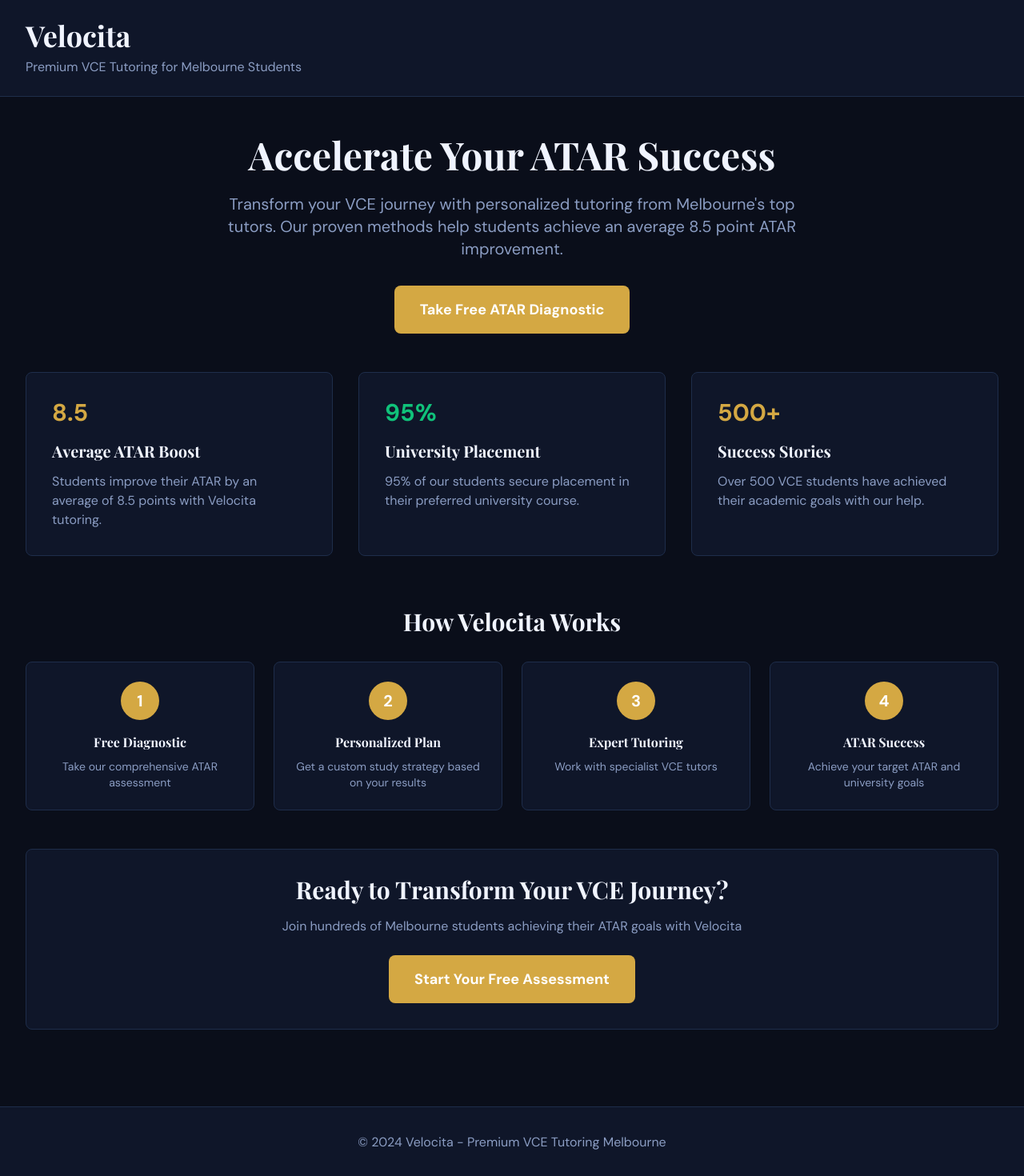
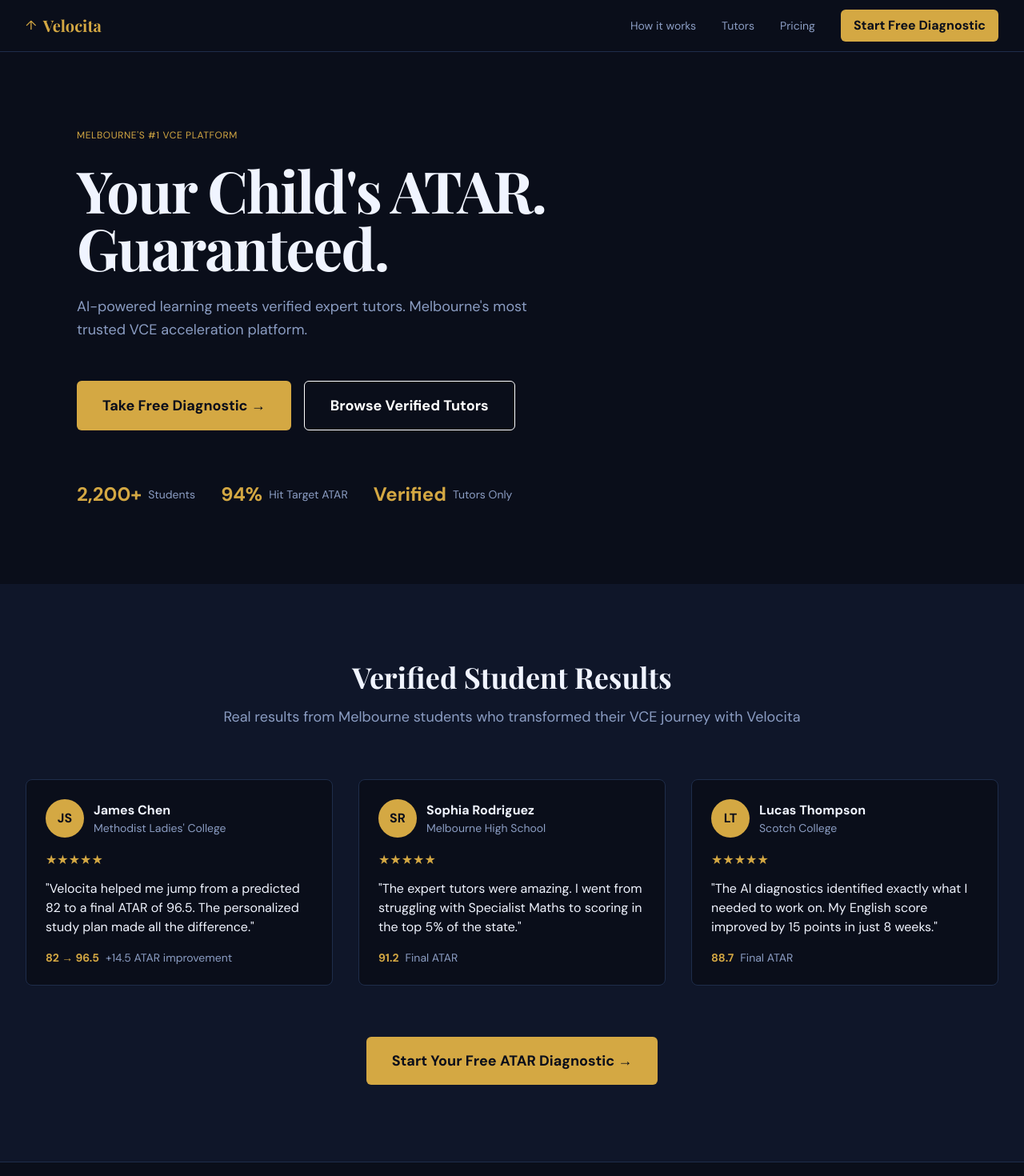
Before and after one commit to impexco101-prog/velocita, a Next.js app: page / in a window 1280 px wide. Shown: the top 1470 px of the page at 80% size. Built offline with nearby package versions, Linux system fonts and the light colour scheme.

Commit message:
SAVEPOINT 11 — Landing page looking great, before adding missing sections

```diff
--- a/src/app/page.tsx
+++ b/src/app/page.tsx
@@ -1,99 +1,218 @@
+'use client'
+
+import Link from 'next/link'
+
 export default function Home() {
   return (
-    <div className="min-h-screen bg-background text-text-primary">
-      <header className="bg-cards border-b border-card-border">
-        <div className="max-w-7xl mx-auto px-4 sm:px-6 lg:px-8 py-6">
-          <h1 className="text-4xl font-playfair font-bold text-text-primary">Velocita</h1>
-          <p className="text-text-secondary mt-2">Premium VCE Tutoring for Melbourne Students</p>
-        </div>
-      </header>
-
-      <main className="max-w-7xl mx-auto px-4 sm:px-6 lg:px-8 py-12">
-        <div className="text-center mb-12">
-          <h2 className="text-5xl font-playfair font-bold text-text-primary mb-6">
-            Accelerate Your ATAR Success
-          </h2>
-          <p className="text-xl text-text-secondary mb-8 max-w-3xl mx-auto">
-            Transform your VCE journey with personalized tutoring from Melbourne's top tutors.
-            Our proven methods help students achieve an average 8.5 point ATAR improvement.
-          </p>
-          <a
-            href="/diagnostic"
-            className="inline-block bg-gold-cta hover:bg-yellow-500 text-white font-bold py-4 px-8 rounded-lg transition-colors text-lg"
-          >
-            Take Free ATAR Diagnostic
-          </a>
+    <div className="min-h-screen bg-background">
+      {/* Navigation Bar */}
+      <nav className="sticky top-0 z-50 bg-background border-b border-card-border">
+        <div className="max-w-7xl mx-auto px-4 sm:px-6 lg:px-8">
+          <div className="flex justify-between items-center h-16">
+            {/* Left: Logo */}
+            <div className="flex items-center">
+              <span className="text-gold-cta mr-2">↑</span>
+              <span className="text-xl font-playfair font-bold text-gold-cta">
+                Velocita
+              </span>
             </div>
 
-        <div className="grid md:grid-cols-3 gap-8 mb-16">
-          <div className="bg-cards border border-card-border rounded-lg p-8">
-            <div className="text-gold-cta text-3xl font-bold mb-4">8.5</div>
-            <h3 className="text-xl font-playfair font-semibold text-text-primary mb-3">Average ATAR Boost</h3>
-            <p className="text-text-secondary">
-              Students improve their ATAR by an average of 8.5 points with Velocita tutoring.
+            {/* Right: Links and CTA */}
+            <div className="flex items-center space-x-8">
+              <Link href="#how-it-works" className="text-sm font-dm-sans text-[#8B9DC3] hover:text-gold-cta transition-colors">
+                How it works
+              </Link>
+              <Link href="#tutors" className="text-sm font-dm-sans text-[#8B9DC3] hover:text-gold-cta transition-colors">
+                Tutors
+              </Link>
+              <Link href="#pricing" className="text-sm font-dm-sans text-[#8B9DC3] hover:text-gold-cta transition-colors">
+                Pricing
+              </Link>
+              <Link
+                href="/diagnostic"
+                className="bg-gold-cta hover:bg-yellow-500 text-background font-bold py-2 px-4 rounded-[6px] transition-colors"
+              >
+                Start Free Diagnostic
+              </Link>
+            </div>
+          </div>
+        </div>
+      </nav>
+
+      {/* Hero Section */}
+      <section className="bg-background">
+        <div className="max-w-6xl mx-auto px-4 sm:px-6 lg:px-8 py-24">
+          <div className="max-w-[680px]">
+            {/* Small label */}
+            <p className="text-xs uppercase tracking-wider text-gold-cta mb-6">
+              MELBOURNE'S #1 VCE PLATFORM
+            </p>
+
+            {/* Main headline */}
+            <h1 className="text-5xl sm:text-6xl lg:text-7xl font-playfair font-bold text-text-primary leading-tight mb-6 tracking-tight">
+              Your Child's ATAR.<br />
+              Guaranteed.
+            </h1>
+
+            {/* Subheadline */}
+            <p className="text-lg font-dm-sans text-[#8B9DC3] mb-12 max-w-[580px] leading-relaxed">
+              AI-powered learning meets verified expert tutors.
+              Melbourne's most trusted VCE acceleration platform.
+            </p>
+
+            {/* Buttons */}
+            <div className="flex flex-col sm:flex-row gap-4 mb-16">
+              <Link
+                href="/diagnostic"
+                className="inline-flex items-center justify-center bg-gold-cta hover:bg-yellow-500 text-background font-bold py-4 px-8 rounded-[6px] transition-colors text-lg"
+              >
+                Take Free Diagnostic →
+              </Link>
+              <button className="inline-flex items-center justify-center bg-transparent border border-white text-white font-bold py-4 px-8 rounded-[6px] hover:bg-white hover:text-background transition-colors text-lg">
+                Browse Verified Tutors
+              </button>
+            </div>
+
+            {/* Trust strip */}
+            <div className="flex flex-col sm:flex-row gap-4 sm:gap-8 text-center sm:text-left">
+              <div className="flex items-center justify-center sm:justify-start">
+                <span className="text-2xl font-bold text-gold-cta mr-2">2,200+</span>
+                <span className="text-sm text-[#8B9DC3]">Students</span>
+              </div>
+              <div className="flex items-center justify-center sm:justify-start">
+                <span className="text-2xl font-bold text-gold-cta mr-2">94%</span>
+                <span className="text-sm text-[#8B9DC3]">Hit Target ATAR</span>
+              </div>
+              <div className="flex items-center justify-center sm:justify-start">
+                <span className="text-2xl font-bold text-gold-cta mr-2">Verified</span>
+                <span className="text-sm text-[#8B9DC3]">Tutors Only</span>
+              </div>
+            </div>
+          </div>
+        </div>
+      </section>
+
+      {/* Social Proof Section */}
+      <section id="results" className="bg-cards py-24">
+        <div className="max-w-7xl mx-auto px-4 sm:px-6 lg:px-8">
+          <div className="text-center mb-16">
+            <h2 className="text-4xl font-playfair font-bold text-text-primary mb-4">
+              Verified Student Results
+            </h2>
+            <p className="text-lg text-[#8B9DC3] max-w-3xl mx-auto">
+              Real results from Melbourne students who transformed their VCE journey with Velocita
             </p>
           </div>
-          <div className="bg-cards border border-card-border rounded-lg p-8">
-            <div className="text-success-green text-3xl font-bold mb-4">95%</div>
-            <h3 className="text-xl font-playfair font-semibold text-text-primary mb-3">University Placement</h3>
-            <p className="text-text-secondary">
-              95% of our students secure placement in their preferred university course.
+
+          {/* Testimonial Cards */}
+          <div className="grid md:grid-cols-2 lg:grid-cols-3 gap-8">
+            {/* Testimonial 1 */}
+            <div className="bg-background border border-card-border rounded-lg p-6">
+              <div className="flex items-center mb-4">
+                <div className="w-12 h-12 bg-gold-cta rounded-full flex items-center justify-center text-background font-bold mr-3">
+                  JS
+                </div>
+                <div>
+                  <div className="font-bold text-text-primary">James Chen</div>
+                  <div className="text-sm text-[#8B9DC3]">Methodist Ladies' College</div>
+                </div>
+              </div>
+              <div className="flex items-center mb-3">
+                <div className="flex text-gold-cta">
+                  ★★★★★
+                </div>
+              </div>
+              <p className="text-text-primary mb-4">
+                "Velocita helped me jump from a predicted 82 to a final ATAR of 96.5. The personalized study plan made all the difference."
               </p>
-          </div>
-          <div className="bg-cards border border-card-border rounded-lg p-8">
-            <div className="text-gold-cta text-3xl font-bold mb-4">500+</div>
-            <h3 className="text-xl font-playfair font-semibold text-text-primary mb-3">Success Stories</h3>
-            <p className="text-text-secondary">
-              Over 500 VCE students have achieved their academic goals with our help.
-            </p>
+              <div className="text-sm">
+                <span className="text-gold-cta font-bold">82 → 96.5</span>
+                <span className="text-[#8B9DC3] ml-2">+14.5 ATAR improvement</span>
               </div>
             </div>
 
-        <div className="text-center mb-12">
-          <h3 className="text-3xl font-playfair font-bold text-text-primary mb-8">How Velocita Works</h3>
-          <div className="grid md:grid-cols-4 gap-6">
-            <div className="bg-cards border border-card-border rounded-lg p-6">
-              <div className="bg-gold-cta text-white w-12 h-12 rounded-full flex items-center justify-center font-bold text-xl mx-auto mb-4">1</div>
-              <h4 className="font-semibold text-text-primary mb-2">Free Diagnostic</h4>
-              <p className="text-text-secondary text-sm">Take our comprehensive ATAR assessment</p>
+            {/* Testimonial 2 */}
+            <div className="bg-background border border-card-border rounded-lg p-6">
+              <div className="flex items-center mb-4">
+                <div className="w-12 h-12 bg-gold-cta rounded-full flex items-center justify-center text-background font-bold mr-3">
+                  SR
                 </div>
-            <div className="bg-cards border border-card-border rounded-lg p-6">
-              <div className="bg-gold-cta text-white w-12 h-12 rounded-full flex items-center justify-center font-bold text-xl mx-auto mb-4">2</div>
-              <h4 className="font-semibold text-text-primary mb-2">Personalized Plan</h4>
-              <p className="text-text-secondary text-sm">Get a custom study strategy based on your results</p>
+                <div>
+                  <div className="font-bold text-text-primary">Sophia Rodriguez</div>
+                  <div className="text-sm text-[#8B9DC3]">Melbourne High School</div>
                 </div>
-            <div className="bg-cards border border-card-border rounded-lg p-6">
-              <div className="bg-gold-cta text-white w-12 h-12 rounded-full flex items-center justify-center font-bold text-xl mx-auto mb-4">3</div>
-              <h4 className="font-semibold text-text-primary mb-2">Expert Tutoring</h4>
-              <p className="text-text-secondary text-sm">Work with specialist VCE tutors</p>
               </div>
-            <div className="bg-cards border border-card-border rounded-lg p-6">
-              <div className="bg-gold-cta text-white w-12 h-12 rounded-full flex items-center justify-center font-bold text-xl mx-auto mb-4">4</div>
-              <h4 className="font-semibold text-text-primary mb-2">ATAR Success</h4>
-              <p className="text-text-secondary text-sm">Achieve your target ATAR and university goals</p>
+              <div className="flex items-center mb-3">
+                <div className="flex text-gold-cta">
+                  ★★★★★
+                </div>
+              </div>
+              <p className="text-text-primary mb-4">
+                "The expert tutors were amazing. I went from struggling with Specialist Maths to scoring in the top 5% of the state."
+              </p>
+              <div className="text-sm">
+                <span className="text-gold-cta font-bold">91.2</span>
+                <span className="text-[#8B9DC3] ml-2">Final ATAR</span>
+              </div>
+            </div>
+
+            {/* Testimonial 3 */}
+            <div className="bg-background border border-card-border rounded-lg p-6">
+              <div className="flex items-center mb-4">
+                <div className="w-12 h-12 bg-gold-cta rounded-full flex items-center justify-center text-background font-bold mr-3">
+                  LT
+                </div>
+                <div>
+                  <div className="font-bold text-text-primary">Lucas Thompson</div>
+                  <div className="text-sm text-[#8B9DC3]">Scotch College</div>
+                </div>
+              </div>
+              <div className="flex items-center mb-3">
+                <div className="flex text-gold-cta">
+                  ★★★★★
+                </div>
+              </div>
+              <p className="text-text-primary mb-4">
+                "The AI diagnostics identified exactly what I needed to work on. My English score improved by 15 points in just 8 weeks."
+              </p>
+              <div className="text-sm">
+                <span className="text-gold-cta font-bold">88.7</span>
+                <span className="text-[#8B9DC3] ml-2">Final ATAR</span>
               </div>
             </div>
           </div>
 
-        <div className="bg-cards border border-card-border rounded-lg p-8 text-center">
-          <h3 className="text-3xl font-playfair font-bold text-text-primary mb-4">Ready to Transform Your VCE Journey?</h3>
-          <p className="text-text-secondary mb-6">Join hundreds of Melbourne students achieving their ATAR goals with Velocita</p>
-          <a
+          {/* More results CTA */}
+          <div className="text-center mt-16">
+            <Link
               href="/diagnostic"
-            className="inline-block bg-gold-cta hover:bg-yellow-500 text-white font-bold py-4 px-8 rounded-lg transition-colors text-lg"
+              className="inline-flex items-center bg-gold-cta hover:bg-yellow-500 text-background font-bold py-4 px-8 rounded-[6px] transition-colors text-lg"
             >
-            Start Your Free Assessment
-          </a>
+              Start Your Free ATAR Diagnostic →
+            </Link>
           </div>
-      </main>
+        </div>
+      </section>
 
-      <footer className="bg-cards border-t border-card-border mt-12">
-        <div className="max-w-7xl mx-auto px-4 sm:px-6 lg:px-8 py-8">
-          <p className="text-center text-text-secondary">
-            © 2024 Velocita - Premium VCE Tutoring Melbourne
+      {/* Footer */}
+      <footer className="bg-background border-t border-card-border py-12">
+        <div className="max-w-7xl mx-auto px-4 sm:px-6 lg:px-8">
+          <div className="text-center">
+            <div className="flex items-center justify-center mb-4">
+              <span className="text-gold-cta mr-2">↑</span>
+              <span className="text-xl font-playfair font-bold text-gold-cta">
+                Velocita
+              </span>
+            </div>
+            <p className="text-sm text-[#8B9DC3] mb-2">
+              Melbourne's Premier VCE Tutoring Platform
             </p>
+            <p className="text-xs text-[#8B9DC3]">
+              © 2024 Velocita Learning. All rights reserved.
+            </p>
+          </div>
         </div>
       </footer>
     </div>
-  );
+  )
 }
```
Lines whose indentation alone changed are shown as unchanged.
